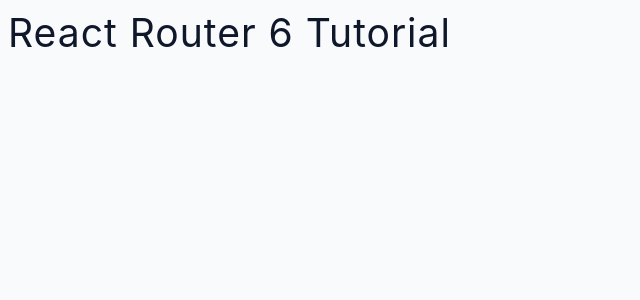
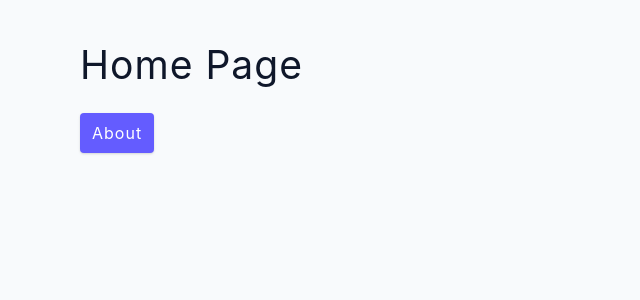
Before and after one commit to iamshahidameen/react-router-6, a React (Create React App) app: page / in a window 1280 px wide. Shown: the top 300 px of the page, without its empty margins (0-640 px from the left). Built offline with nearby package versions, Linux system fonts and the light colour scheme.

Commit message:
Link Component, page components and error page setup

```diff
--- a/src/App.js
+++ b/src/App.js
@@ -1,12 +1,17 @@
 import { BrowserRouter, Routes, Route } from 'react-router-dom';
+import Home from './pages/Home';
+import About from './pages/About';
+import Products from './pages/Products';
+import Error from './pages/Error';
 
 function App() {
   return (
     <BrowserRouter>
       <Routes>
-        <Route path="/" element={<h2>React Router 6 Tutorial</h2>} />
-        <Route path="/about" element={<h2>About</h2>} />
-        <Route path="/test" element={<h2>This is test</h2>} />
+        <Route path="/" element={<Home />} />
+        <Route path="/about" element={<About />} />
+        <Route path="products" element={<Products />} />
+        <Route path="*" element={<Error />} />
       </Routes>
     </BrowserRouter>
   );
--- a/src/pages/About.js
+++ b/src/pages/About.js
@@ -1,7 +1,11 @@
+import { Link, link } from 'react-router-dom';
 const About = () => {
   return (
-    <section className='section'>
+    <section className="section">
       <h2>About</h2>
+      <Link to="/" className="btn">
+        Home Page
+      </Link>
     </section>
   );
 };
--- a/src/pages/Error.js
+++ b/src/pages/Error.js
@@ -1,7 +1,10 @@
+import { Link, link } from 'react-router-dom';
 const Error = () => {
   return (
-    <section className='section'>
+    <section className="section">
       <h2>Error</h2>
+      <p>Page Not Found</p>
+      <Link to="/">Back 2 Home</Link>
     </section>
   );
 };
--- a/src/pages/Home.js
+++ b/src/pages/Home.js
@@ -1,7 +1,11 @@
+import { Link, link } from 'react-router-dom';
 const Home = () => {
   return (
-    <section className='section'>
+    <section className="section">
       <h2>Home Page</h2>
+      <Link to="/about" className="btn">
+        About
+      </Link>
     </section>
   );
 };
```
